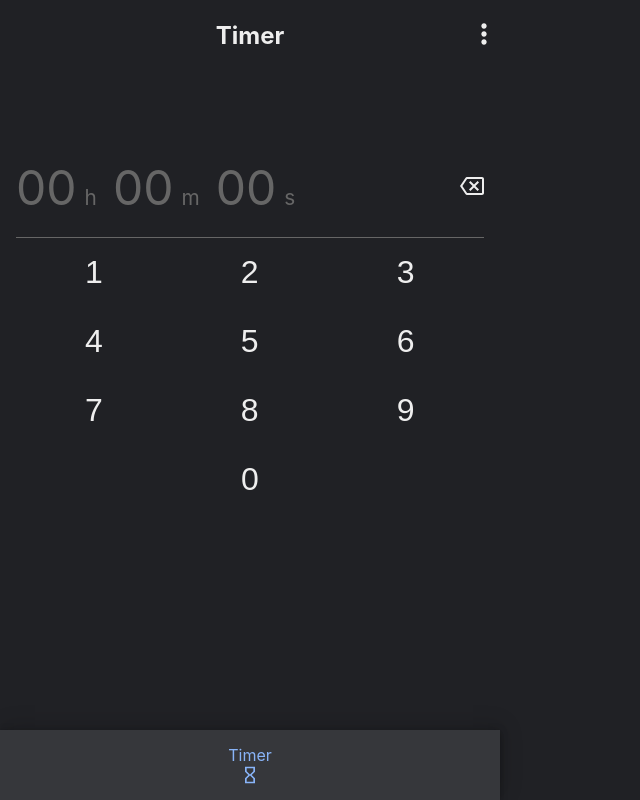
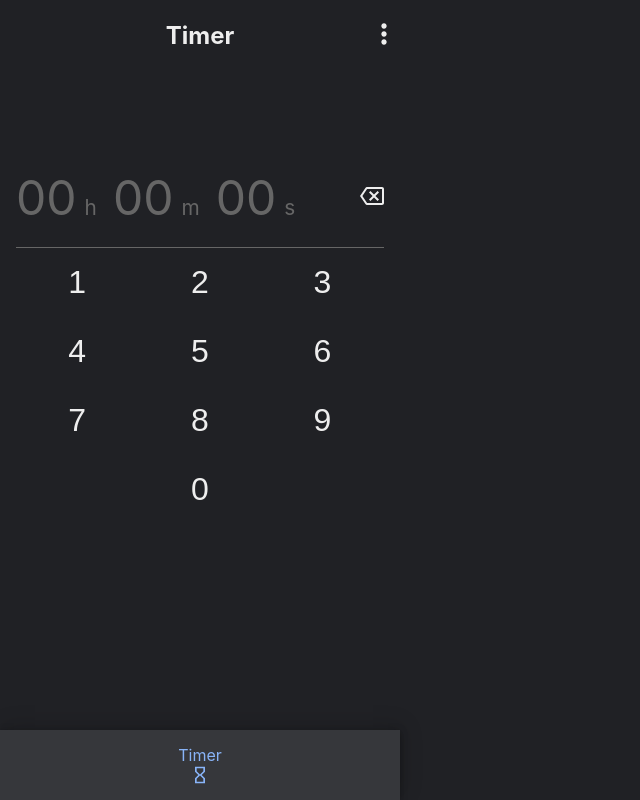
Before and after one commit to censuradho/clone-timer-android, a React (Create React App) app: page / in a window 1280 px wide. Shown: the whole page, without its empty margins (0-640 px from the left). Built offline with nearby package versions, Linux system fonts and the light colour scheme.

Commit message:
animação botão de play e counter component

```diff
--- /dev/null
+++ b/src/components/Timer/Counter/index.tsx
@@ -0,0 +1,17 @@
+import React from 'react'
+
+import styles from './styles.module.css'
+
+interface CounterProps {
+  visible?: boolean
+}
+
+function Counter (props: CounterProps) {
+  return (
+    <div className={`${styles.counter} ${props.visible ? styles.visible : styles.hidden}`}>
+      Counter
+    </div>
+  )
+}
+
+export default Counter
--- /dev/null
+++ b/src/components/Timer/Counter/styles.module.css
@@ -0,0 +1,65 @@
+.counter {
+  position: absolute;
+  top: 0;
+  left: 0;
+  flex: 1;
+  width: 100%;
+  height: 100%;
+  background: var(--background);
+  animation: fadeIn .3s reverse backwards;
+  z-index: 10;
+}
+
+.open {
+  animation: fadeIn .3s forwards;
+}
+
+@keyframes fadeIn {
+  from {
+    transform: translateY(-100px);
+    visibility: hidden;
+    opacity: 0;
+  }
+  to {
+    transform: translateY(0px);
+    visibility: visible;
+    opacity: 1;
+  }
+}
+
+.hidden {
+  animation: hidden .3s forwards;
+}
+
+@keyframes hidden {
+  from {
+    transform: translateY(0px);
+    visibility: visible;
+    opacity: 1;
+  }
+
+  to {
+    transform: translateY(-100px);
+    visibility: hidden;
+    opacity: 0;
+  }
+}
+
+
+.visible {
+  animation: visible forwards .3s;
+}
+
+@keyframes visible {
+  from {
+    transform: translateY(-100px);
+    visibility: hidden;
+    opacity: 0;
+  }
+
+  to {
+    transform: translateY(0px);
+    visibility: visible;
+    opacity: 1;
+  }
+}
--- a/src/components/Timer/Display/index.tsx
+++ /dev/null
@@ -1,30 +0,0 @@
-import React, { useMemo } from 'react'
-
-import './styles.css'
-
-interface DisplayProps {
-  state?: string,
-  onRemove?: () => void
-}
-
-
-function Display (props: DisplayProps) {
-
-  const lengthState = useMemo(() => props?.state?.length !== 0, [props?.state])
-  const state = useMemo(() => props?.state?.split?.('').reverse(), [props.state])
-
-  return (
-    <div className="display">
-      <div className={`numbers-display ${lengthState ? 'active' : ''}`}>
-        <p>{state?.[5] ?? 0}{state?.[4] ?? 0}<span>h</span></p>
-        <p>{state?.[3] ?? 0}{state?.[2] ?? 0}<span>m</span></p>
-        <p>{state?.[1] ?? 0}{state?.[0] ?? 0}<span>s</span></p>
-      </div>
-      <button onClick={props?.onRemove}>
-      <svg height="24" viewBox="0 0 24 24" width="24"><path d="M0 0h24v24H0V0z" fill="none"/><path d="M22 3H7c-.69 0-1.23.35-1.59.88L0 12l5.41 8.11c.36.53.9.89 1.59.89h15c1.1 0 2-.9 2-2V5c0-1.1-.9-2-2-2zm0 16H7.07L2.4 12l4.66-7H22v14zm-11.59-2L14 13.41 17.59 17 19 15.59 15.41 12 19 8.41 17.59 7 14 10.59 10.41 7 9 8.41 12.59 12 9 15.59z"/></svg>
-      </button>
-    </div>
-  )
-}
-
-export default React.memo(Display)
--- a/src/components/Timer/Display/styles.css
+++ /dev/null
@@ -1,32 +0,0 @@
-.display {
-  height: 100px;
-  width: 100%;
-  border-bottom: .5px solid #666;
-  display: flex;
-  align-items: center;
-  justify-content: center;
-  gap: 1rem;
-}
-
-.display p {
-  font-size: 3rem;
-  color: var(--body);
-}
-.display .active p {
-  color: var(--primary-color);
-}
-
-.display .numbers-display {
-  flex: 1;
-  display: flex;
-  gap: 1rem;
-}
-
-.display span {
-  font-size: 1.3rem;
-  padding-left: .5rem
-}
-
-.display svg {
-  fill: var(--color)
-}
--- a/src/components/Timer/index.tsx
+++ b/src/components/Timer/index.tsx
@@ -1,24 +1,29 @@
 import React, { useMemo, useState, useCallback, useEffect } from 'react'
 
-import Display from './Display'
+import Counter from './Counter'
 
-import './styles.css'
 
-function SetTimer () {
-  const [isActive, setIsActive] = useState(false)
-  const [state, setState] = useState<number[]>([])
+import styles from './styles.module.css'
+
+interface SetTimerProps {
+  visible?: boolean,
+  onPlay?: () => void
+  onChange?: (value: string) => void,
+}
+
+function SetTimer (props: SetTimerProps) {
   const [milliseconds, setMilliseconds] = useState('')
-  const [timerInterval, setTimerInterval] = useState<NodeJS.Timeout>()
 
   const values = useMemo(() => [1, 2, 3, 4, 5, 6, 7, 8, 9, 0], [])
 
-    const handleState = useCallback((value: number) => {
+    const handleMilliseconds = useCallback((value: number) => {
       if (milliseconds.length > 6) return;
 
       setMilliseconds(prev => prev + value)
   }, [milliseconds])
 
-  console.log(milliseconds)
+
+
   const handleRemove = useCallback(() => {
     setMilliseconds(prevState =>
       prevState
@@ -29,51 +34,37 @@ function SetTimer () {
 
   }, [])
 
-const handlePlay = () => {
-  // if (milliseconds === '0') {
-  //   clearInterval(timerInterval?.ref())
-  //   return
-  // }
-
-  setInterval(() => {
-
-
-    setMilliseconds(prev => (+prev - 1).toString())
-  }, 1000)
-
-}
+  const lengthState = useMemo(() => milliseconds?.length !== 0, [milliseconds])
+  const state = useMemo(() => milliseconds?.split?.('').reverse(), [milliseconds])
 
   useEffect(() => {
-    milliseconds.length > 0 ? setIsActive(true) : setIsActive(false)
-    console.log(milliseconds)
-
-
-  }, [milliseconds])
+    props?.onChange?.(milliseconds)
+  }, [milliseconds, props.onChange])
 
   const renderButtons = useMemo(() => values.map(value =>
     <button
       key={value}
       value={value}
-      onClick={() => handleState(value)}
+      onClick={() => handleMilliseconds(value)}
     >{value}</button>
   ), [values])
 
   return (
-    <div className="set-timer">
-      <Display
-        state={milliseconds}
-        onRemove={handleRemove}
-      />
+    <div className={`${styles['set-timer']} ${props?.visible ? 'visible' : 'hidden'}`}>
+      <div className={styles.display}>
+        <div className={`${styles['numbers-display']} ${lengthState ? styles.active : ''}`}>
+          <p>{state?.[5] ?? 0}{state?.[4] ?? 0}<span>h</span></p>
+          <p>{state?.[3] ?? 0}{state?.[2] ?? 0}<span>m</span></p>
+          <p>{state?.[1] ?? 0}{state?.[0] ?? 0}<span>s</span></p>
+        </div>
+        <button onClick={handleRemove}>
+        <svg height="24" viewBox="0 0 24 24" width="24"><path d="M0 0h24v24H0V0z" fill="none"/><path d="M22 3H7c-.69 0-1.23.35-1.59.88L0 12l5.41 8.11c.36.53.9.89 1.59.89h15c1.1 0 2-.9 2-2V5c0-1.1-.9-2-2-2zm0 16H7.07L2.4 12l4.66-7H22v14zm-11.59-2L14 13.41 17.59 17 19 15.59 15.41 12 19 8.41 17.59 7 14 10.59 10.41 7 9 8.41 12.59 12 9 15.59z"/></svg>
+        </button>
+      </div>
       <section>
-        <div className="numbers">
+        <div className={styles.numbers}>
           { renderButtons }
         </div>
-        <button
-          className={`${isActive ? 'active-play' : ''} play`}
-          onClick={handlePlay}
-        >
-          <svg xmlns="http://www.w3.org/2000/svg" height="24" viewBox="0 0 24 24" width="24"><path d="M0 0h24v24H0V0z" fill="none"/><path d="M10 8.64L15.27 12 10 15.36V8.64M8 5v14l11-7L8 5z"/></svg>
-        </button>
       </section>
     </div>
   )
--- a/src/components/Timer/styles.css
+++ /dev/null
@@ -1,58 +0,0 @@
-.set-timer section {
-  display: flex;
-  flex-wrap: wrap;
-  justify-content: center;
-  gap: 30px;
-}
-.set-timer section button {
-  color: var(--color);
-  transition: .3s;
-}
-.set-timer .numbers {
-  display: flex;
-  flex-wrap: wrap;
-}
-
-.set-timer .play {
-  color: #fff;
-  background: var(--primary-color);
-  width: 50px;
-  height: 50px;
-  border-radius: 50%;
-  transition: .3s;
-  transform: scale(0.3);
-  visibility: hidden;
-  opacity: 0;
-}
-
-.active-play {
-  transform: scale(1) !important;
-  visibility: visible !important;
-  opacity: 1 !important;
-}
-
-.set-timer .numbers button {
-  display: inline-block;
-  flex-basis: 33.3%;
-  font-size: 2rem;
-  padding: 1rem;
-  color: var(--color)
-}
-
-.set-timer .numbers button:last-child {
-  flex-basis: 100%;
-}
-
-
-@keyframes scaleIn {
-  from {
-    transform: scale(.5);
-    visibility: hidden;
-    opacity: 0;
-  }
-  to {
-    transform: scale(1);
-    visibility: visible;
-    opacity: 1;
-  }
-}
--- /dev/null
+++ b/src/components/Timer/styles.module.css
@@ -0,0 +1,68 @@
+.set-timer {
+  display: flex;
+  align-items: center;
+  flex-wrap: wrap;
+  justify-content: center;
+  position: relative;
+  z-index: 1;
+}
+.set-timer section {
+  display: flex;
+  flex-wrap: wrap;
+  justify-content: center;
+  gap: 30px;
+}
+.set-timer section button {
+  color: var(--color);
+  transition: .3s;
+}
+.numbers {
+  display: flex;
+  flex-wrap: wrap;
+}
+
+
+.numbers button {
+  display: inline-block;
+  flex-basis: 33.3%;
+  font-size: 2rem;
+  padding: 1rem;
+  color: var(--color)
+}
+
+.numbers button:last-child {
+  flex-basis: 100%;
+}
+
+.display {
+  height: 100px;
+  width: 100%;
+  border-bottom: .5px solid #666;
+  display: flex;
+  align-items: center;
+  justify-content: center;
+  gap: 1rem;
+}
+
+.display p {
+  font-size: 3rem;
+  color: var(--body);
+}
+.display .active p {
+  color: var(--primary-color);
+}
+
+.display .numbers-display {
+  flex: 1;
+  display: flex;
+  gap: 1rem;
+}
+
+.display span {
+  font-size: 1.3rem;
+  padding-left: .5rem
+}
+
+.display svg {
+  fill: var(--color)
+}
--- a/src/index.css
+++ b/src/index.css
@@ -34,7 +34,7 @@ button {
   cursor: pointer;
 }
 .layout {
-  flex: 1;
+  max-width: 400px;
   display: flex;
   flex-wrap: wrap;
 }
--- a/src/screen/Timer/index.tsx
+++ b/src/screen/Timer/index.tsx
@@ -1,14 +1,32 @@
-import React from 'react'
+import { Console } from 'console'
+import React, { useState } from 'react'
 
 import SetTimer from '../../components/Timer'
+import Counter from '../../components/Timer/Counter'
 
-import './styles.css'
+import styles from './styles.module.css'
 
 function Timer () {
+  const [state, setState] = useState(0)
+  const [time, setTime] = useState('')
 
+  console.log(time.length)
   return (
-    <main id="timer">
-      <SetTimer />
+    <main className={styles.timer}>
+      <SetTimer
+        visible={state === 0}
+        onPlay={() => setState(1)}
+        onChange={value => setTime(value)}
+      />
+      <Counter
+        visible={state === 1}
+      />
+      <button
+        className={`${styles.play} ${time.length > 0 ? styles['is-active'] : ''}`}
+        onClick={() => setState(1)}
+      >
+        <svg xmlns="http://www.w3.org/2000/svg" height="24" viewBox="0 0 24 24" width="24"><path d="M0 0h24v24H0V0z" fill="none"/><path d="M10 8.64L15.27 12 10 15.36V8.64M8 5v14l11-7L8 5z"/></svg>
+      </button>
     </main>
   )
 }
--- a/src/screen/Timer/styles.css
+++ /dev/null
@@ -1,32 +0,0 @@
-#timer section {
-  display: flex;
-  flex-wrap: wrap;
-  justify-content: center;
-  gap: 30px;
-}
-#timer section button {
-  color: var(--color)
-}
-#timer .numbers {
-  display: flex;
-  flex-wrap: wrap;
-}
-
-#timer .play {
-  color: #fff;
-  background: var(--primary-color);
-  padding: 15px;
-  border-radius: 50%;
-}
-
-#timer .numbers button {
-  display: inline-block;
-  flex-basis: 33.3%;
-  font-size: 2rem;
-  padding: 1rem;
-  color: var(--color)
-}
-
-#timer .numbers button:last-child {
-  flex-basis: 100%;
-}
--- /dev/null
+++ b/src/screen/Timer/styles.module.css
@@ -0,0 +1,116 @@
+.timer {
+  display: flex;
+  flex-wrap: wrap;
+  flex: 1;
+  position: relative;
+}
+.timer section {
+  display: flex;
+  flex-wrap: wrap;
+  justify-content: center;
+  gap: 30px;
+}
+.timer section button {
+  color: var(--color)
+}
+.timer .numbers {
+  display: flex;
+  flex-wrap: wrap;
+}
+
+.timer .play {
+  color: #fff;
+  background: var(--primary-color);
+  padding: 15px;
+  border-radius: 50%;
+}
+
+.timer .numbers button {
+  display: inline-block;
+  flex-basis: 33.3%;
+  font-size: 2rem;
+  padding: 1rem;
+  color: var(--color)
+}
+
+.timer .numbers button:last-child {
+  flex-basis: 100%;
+}
+
+.play {
+  position: relative;
+  color: #fff;
+  background: var(--primary-color);
+  width: 50px;
+  height: 50px;
+  border-radius: 50%;
+  position: relative;
+  animation: scaleOut both .3s;
+  margin: 0 auto;
+  z-index: 20;
+}
+
+@keyframes scaleOut {
+  from {
+    transform: scale(1);
+    opacity: 1;
+  }
+
+  to {
+    transform: scale(.5);
+    opacity: 0;
+  }
+}
+
+
+.is-active {
+  animation: scaleIn both .3s !important;
+}
+
+@keyframes scaleIn {
+  from {
+    transform: scale(.5);
+    opacity: 0;
+  }
+  to {
+    transform: scale(1);
+    opacity: 1;
+  }
+}
+
+.visible {
+  animation: visible forwards .3s;
+}
+
+@keyframes visible {
+  from {
+    transform: translateY(-100px);
+    visibility: hidden;
+    opacity: 0;
+  }
+
+  to {
+    transform: translateY(0px);
+    visibility: visible;
+    opacity: 1;
+  }
+}
+
+.hidden {
+  animation: hidden forwards .3s;
+}
+
+
+@keyframes hidden {
+  from {
+    transform: translateY(0px);
+    visibility: visible;
+    opacity: 1;
+  }
+
+  to {
+    transform: translateY(-100px);
+    visibility: hidden;
+    opacity: 0;
+  }
+}
```
